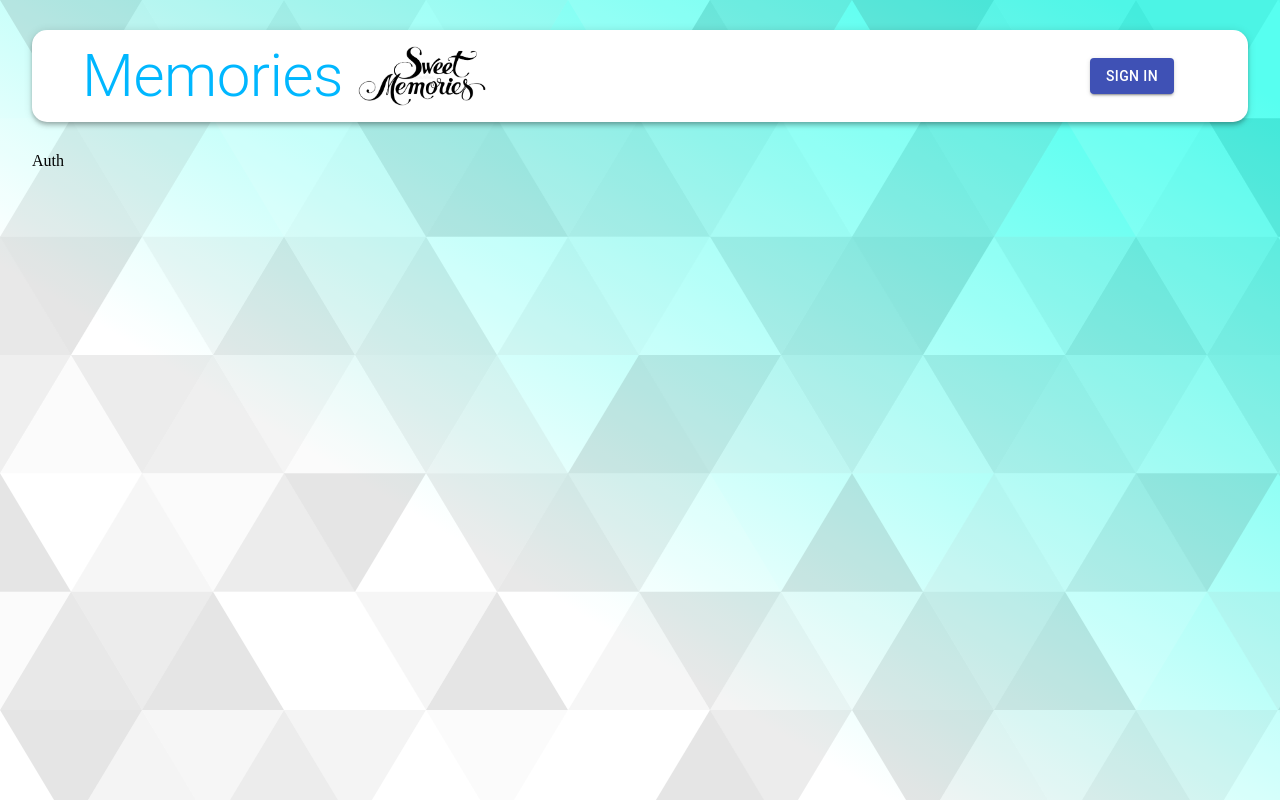
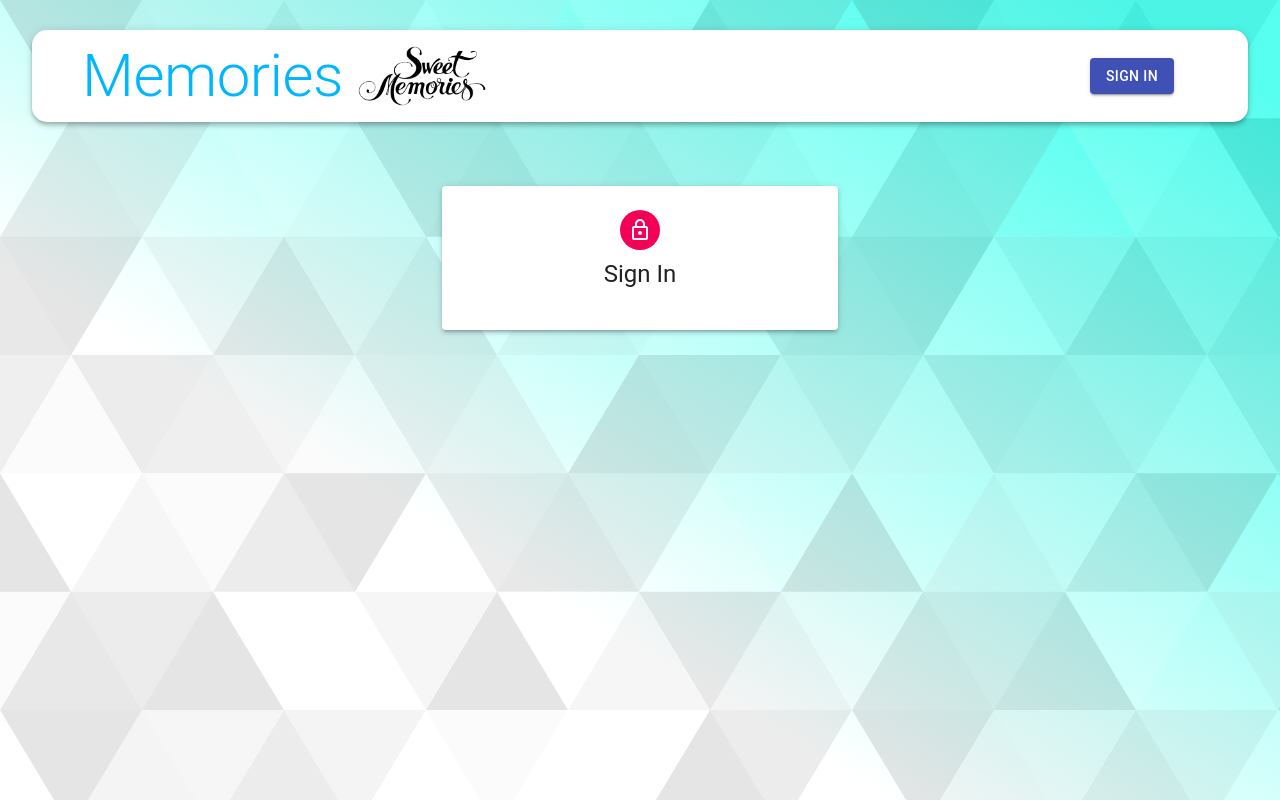
Before and after one commit to tahany777/client, a React (Create React App) app: page /auth in a window 1280 px wide. Built offline with nearby package versions, Linux system fonts and the light colour scheme.

Commit message:
feat: first structure for Auth

```diff
--- a/src/components/Auth/Auth.js
+++ b/src/components/Auth/Auth.js
@@ -1,8 +1,42 @@
 import React from 'react'
+import { Avatar, Button, Paper, Grid, Typography, Container, TextField} from '@material-ui/core';
+import LockOutlinedIcon from '@material-ui/icons/LockOutlined';
+import useStyles from './styles';
 
 const Auth = () => {
+  const classes = useStyles();
+  const isSignup = false;
+  const handleSubmit = () => {
+
+  };
+  const handleChange = () => {
+
+  };
   return (
-    <div>Auth</div>
+    <Container component="main" maxWidth="xs">
+      <Paper className={classes.paper} elevation={3}>
+        <Avatar className={classes.avatar}>
+          <LockOutlinedIcon />
+        </Avatar>
+        <Typography variant="h5">{isSignup ? 'Sign Up' : 'Sign In'}</Typography>
+        <form className={classes.form} onSubmit={handleSubmit}>
+          <Grid container spacing={2}>
+            {
+              isSignup && (
+                <>
+                <Grid xs={6} md={12}>
+                  <TextField name="firstName" label="first Name" handleChange={handleChange} autoFocus xs={6} />
+                </Grid>
+                <Grid xs={6} md={12}>
+                  <TextField name="firstName" label="first Name" handleChange={handleChange} autoFocus xs={6} />
+                </Grid>
+                </>
+              )
+            }
+          </Grid>
+        </form>
+      </Paper>
+    </Container>
   )
 }
 
```
Also changed, not shown: src/components/Auth/Input.js (added, +9 -0 lines).
